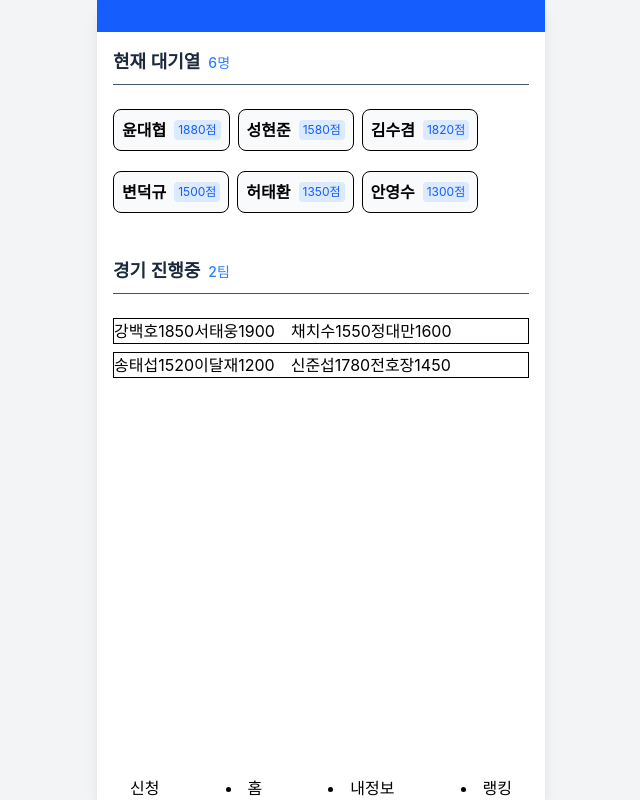
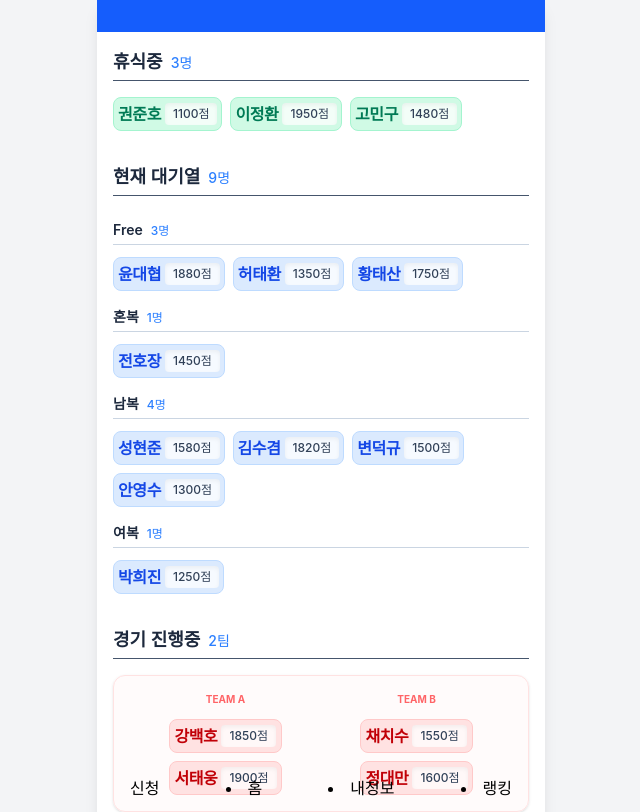
Before and after one commit to 2hyun2/badminton-webapp, a React (Vite) app in the folder client/: page / in a window 1280 px wide. Shown: the top 812 px of the page, without its empty margins (319-959 px from the left). Built offline with nearby package versions, Linux system fonts and the light colour scheme.

Commit message:
index-status

```diff
--- a/client/src/App.jsx
+++ b/client/src/App.jsx
@@ -1,32 +1,41 @@
+import { Fragment } from 'react'; // 이 줄을 추가하세요
 import { useState, useEffect, useMemo } from "react";
+import { UserCard } from "./components/UserCard";
+import { MatchCard } from "./components/MatchCard";
+
 
 function App() {
-        const userList = [
-                // 1경기 진행중 (Match ID: 101)
-                { id: 1, name: "강백호", tier: "A", rating: 1850, status: "경기중", matchId: 101 },
-                { id: 2, name: "서태웅", tier: "A", rating: 1900, status: "경기중", matchId: 101 },
-                { id: 3, name: "채치수", tier: "B", rating: 1550, status: "경기중", matchId: 101 },
-                { id: 4, name: "정대만", tier: "B", rating: 1600, status: "경기중", matchId: 101 },
+  const [userList, setUserList] = useState([
+    // 🏸 1경기 진행중 (남복 - Match ID: 101)
+    { id: 1, name: "강백호", tier: "A", rating: 1850, status: "경기중", matchId: 101, preferredMatch: "남복", playCount: 2, joinedAt: 1713600000000, wins: 1, losses: 0 },
+    { id: 2, name: "서태웅", tier: "A", rating: 1900, status: "경기중", matchId: 101, preferredMatch: "남복", playCount: 2, joinedAt: 1713600005000, wins: 2, losses: 0 },
+    { id: 3, name: "채치수", tier: "B", rating: 1550, status: "경기중", matchId: 101, preferredMatch: "남복", playCount: 1, joinedAt: 1713600010000, wins: 0, losses: 1 },
+    { id: 4, name: "정대만", tier: "B", rating: 1600, status: "경기중", matchId: 101, preferredMatch: "무관", playCount: 1, joinedAt: 1713600015000, wins: 1, losses: 0 },
 
-                // 2경기 진행중 (Match ID: 102)
-                { id: 5, name: "송태섭", tier: "B", rating: 1520, status: "경기중", matchId: 102 },
-                { id: 6, name: "이달재", tier: "C", rating: 1200, status: "경기중", matchId: 102 },
-                { id: 7, name: "신준섭", tier: "A", rating: 1780, status: "경기중", matchId: 102 },
-                { id: 8, name: "전호장", tier: "B", rating: 1450, status: "경기중", matchId: 102 },
+    // 🏸 2경기 진행중 (혼복 - Match ID: 102)
+    { id: 5, name: "송태섭", tier: "B", rating: 1520, status: "경기중", matchId: 102, preferredMatch: "혼복", playCount: 3, joinedAt: 1713600020000, wins: 1, losses: 1 },
+    { id: 6, name: "이한나", tier: "C", rating: 1200, status: "경기중", matchId: 102, preferredMatch: "혼복", playCount: 2, joinedAt: 1713600025000, wins: 1, losses: 0 },
+    { id: 7, name: "신준섭", tier: "A", rating: 1780, status: "경기중", matchId: 102, preferredMatch: "무관", playCount: 2, joinedAt: 1713600030000, wins: 2, losses: 0 },
+    { id: 8, name: "채소연", tier: "D", rating: 950, status: "경기중", matchId: 102, preferredMatch: "혼복", playCount: 1, joinedAt: 1713600035000, wins: 0, losses: 0 },
 
-                // 대기열 (6명)
-                { id: 9, name: "윤대협", tier: "A", rating: 1880, status: "대기중" },
-                { id: 10, name: "성현준", tier: "B", rating: 1580, status: "대기중" },
-                { id: 11, name: "김수겸", tier: "A", rating: 1820, status: "대기중" },
-                { id: 12, name: "변덕규", tier: "B", rating: 1500, status: "대기중" },
-                { id: 13, name: "허태환", tier: "C", rating: 1350, status: "대기중" },
-                { id: 14, name: "안영수", tier: "C", rating: 1300, status: "대기중" },
+    // ⏳ 대기열 (9명 - 나중에 정렬 로직 테스트를 위해 playCount와 joinedAt을 다양하게 섞어두었습니다)
+    { id: 9, name: "윤대협", tier: "A", rating: 1880, status: "대기중", matchId: null, preferredMatch: "무관", playCount: 0, joinedAt: 1713601000000, wins: 0, losses: 0 },
+    { id: 10, name: "성현준", tier: "B", rating: 1580, status: "대기중", matchId: null, preferredMatch: "남복", playCount: 0, joinedAt: 1713601050000, wins: 0, losses: 0 },
+    { id: 11, name: "김수겸", tier: "A", rating: 1820, status: "대기중", matchId: null, preferredMatch: "남복", playCount: 1, joinedAt: 1713600000000, wins: 1, losses: 0 }, // 1겜 쳤지만 엄청 일찍 대기건 사람
+    { id: 12, name: "변덕규", tier: "B", rating: 1500, status: "대기중", matchId: null, preferredMatch: "남복", playCount: 2, joinedAt: 1713602000000, wins: 0, losses: 2 },
+    { id: 13, name: "허태환", tier: "C", rating: 1350, status: "대기중", matchId: null, preferredMatch: "무관", playCount: 0, joinedAt: 1713601200000, wins: 0, losses: 0 },
+    { id: 14, name: "안영수", tier: "C", rating: 1300, status: "대기중", matchId: null, preferredMatch: "남복", playCount: 3, joinedAt: 1713601300000, wins: 2, losses: 1 },
+    { id: 15, name: "박희진", tier: "C", rating: 1250, status: "대기중", matchId: null, preferredMatch: "여복", playCount: 0, joinedAt: 1713601400000, wins: 0, losses: 0 },
+    { id: 16, name: "전호장", tier: "B", rating: 1450, status: "대기중", matchId: null, preferredMatch: "혼복", playCount: 0, joinedAt: 1713601500000, wins: 0, losses: 0 },
+    { id: 17, name: "황태산", tier: "A", rating: 1750, status: "대기중", matchId: null, preferredMatch: "무관", playCount: 1, joinedAt: 1713601600000, wins: 1, losses: 0 },
 
-                // 휴식 중 (3명)
-                { id: 15, name: "권준호", tier: "C", rating: 1100, status: "휴식중" },
-                { id: 16, name: "이정환", tier: "A", rating: 1950, status: "휴식중" },
-                { id: 17, name: "고민구", tier: "B", rating: 1480, status: "휴식중" },
-        ];
+    // ☕ 휴식 중 (3명)
+    { id: 18, name: "권준호", tier: "C", rating: 1100, status: "휴식중", matchId: null, preferredMatch: "무관", playCount: 2, joinedAt: 1713590000000, wins: 1, losses: 1 },
+    { id: 19, name: "이정환", tier: "A", rating: 1950, status: "휴식중", matchId: null, preferredMatch: "남복", playCount: 4, joinedAt: 1713591000000, wins: 4, losses: 0 },
+    { id: 20, name: "고민구", tier: "B", rating: 1480, status: "휴식중", matchId: null, preferredMatch: "남복", playCount: 1, joinedAt: 1713592000000, wins: 0, losses: 1 },
+  ]);
+
+  const [newUser, setNewUser] = useState("")
 
   const restingList = useMemo(() => {
     return userList.filter(user => user.status === "휴식중");
@@ -48,11 +57,30 @@ function App() {
     );
   }, [userList]);
 
-        const statusColor = {
-                "대기중": "text-blue-600 bg-blue-50",
-                "경기중": "text-red-600 bg-red-50",
-                "휴식중": "text-gray-500 bg-gray-100"
-        };
+
+
+  const handleJoinWaitList = () => {
+    const newUser = {
+      id: Date.now(),
+      name: "나민턴",
+      tier: "A",
+      rating: 1400,
+      status: "대기중"
+    }
+
+    setUserList([...userList, newUser])
+  }
+
+  const toggleStatus = (targetId) => {
+    const updateList = userList.map(user => {
+      if (user.id === targetId) {
+        const newStatus = user.status === "대기중" ? "휴식중" : "대기중";
+        return { ...user, status: newStatus };
+      }
+      return user;
+    })
+    setUserList(updateList)
+  }
 
   return (
     <div className="min-h-screen flex justify-center bg-gray-100">
@@ -65,66 +93,69 @@ function App() {
           {/* </div> */}
         </header>
         <main className="flex-1 p-8-4 overflow-y-auto">
-                                        <div className="wating-list flex flex-wrap gap-2 p-4">
-                                                <h4 className="w-full text-lg font-semibold text-slate-800 border-b border-slate-600 pb-2 mb-4">
-                                                        현재 대기열
-                                                        <span className="text-sm text-blue-500 font-medium ml-2">{userList.filter(item => item.status === "대기중").length}명</span>
+          <div className="resting-list flex flex-wrap gap-2 p-4">
+            <h4 className="w-full text-lg font-semibold text-slate-800 border-b border-slate-600 pb-1 mb-2">
+              휴식중
+              <span className="text-sm text-blue-500 font-medium ml-2">{userList.filter(item => item.status === "휴식중").length}명</span>
             </h4>
-                                                {userList
-                                                        .filter(item => item.status === "대기중")
+            {restingList
+              .filter(item => item.status === "휴식중")
               .map((user) => (
-                                                                <div className="inline-flex bg-gray-50 rounded-lg border  p-2 mb-3" key={user.id}>
-                                                                        <div className="flex items-center gap-2 font-weight-600">
-                                                                                <span className="font-bold">{user.name}</span>
-                                                                                {/* <span className="text-xs text-blue-600 bg-blue-100 px-2 py-0.5 rounded">{user.tier}조</span> */}
-                                                                                <span className="text-xs text-blue-600 bg-blue-100 px-1 py-0.5 rounded">{user.rating}점</span>
-                                                                        </div>
-                                                                </div>
+                <UserCard key={user.id} user={user} onToggle={toggleStatus} />
               ))
             }
           </div>
+
+          <div className="wating-list flex flex-col gap-2 p-4">
+            <h4 className="w-full text-lg font-semibold text-slate-800 border-b border-slate-600 pb-1 mb-2">
+              현재 대기열
+              <span className="text-sm text-blue-500 font-medium ml-2">
+                {userList.filter(item => item.status === "대기중").length}명
+              </span>
+            </h4>
+
+            {["무관", "혼복", "남복", "여복"].map((type) => {
+              const filteredUsers = userList.filter(
+                (item) => item.status === "대기중" && item.preferredMatch === type
+              );
+
+              return (
+                <div key={type} className='flex flex-wrap gap-2'>
+                  <h4 className="block w-full text-sm font-semibold text-slate-800 border-b border-slate-300 pb-1 mt-2 mb-1">
+                    {type === "무관" ? "Free" : type}
+                    <span className="text-xs text-blue-500 font-medium ml-2">{filteredUsers.length}명</span>
+                  </h4>
+
+                  {filteredUsers.length > 0 ? (
+                    filteredUsers.map((user) => (
+                      <UserCard key={user.id} user={user} onToggle={toggleStatus} />
+                    ))
+                  ) : (
+                    // <p className="text-xs text-slate-400 w-full ml-1">대기 인원 없음</p>
+                    null
+                  )}
+                </div>
+              );
+            })}
+          </div>
+
           <div className="playing-list flex flex-wrap gap-2 p-4">
-                                                <h4 className="w-full text-lg font-semibold text-slate-800 border-b border-slate-600 pb-2 mb-4">
+            <h4 className="w-full text-lg font-semibold text-slate-800 border-b border-slate-600 pb-1 mb-2">
               경기 진행중
               <span className="text-sm text-blue-500 font-medium ml-2">
-                                                                {/* {new Set(userList.filter(item => item.status === "경기중").map(item => item.matchId)).size}팀 */}
                 {matchIds.length}팀
               </span>
             </h4>
-                                                {
-                                                        matchIds.map(match => {
+            {matchIds.map(match => {
               const players = userList.filter(user => user.matchId === match);
-                                                                console.log(players);
               return (
-                                                                        <div className="flex gap-4 items-center justify-space w-full border" key={match}>
-                                                                                <div className="team team1">
-                                                                                        <span>
-                                                                                                {players[0].name}
-                                                                                                {players[0].rating}
-                                                                                        </span>
-                                                                                        <span>
-                                                                                                {players[1].name}
-                                                                                                {players[1].rating}
-                                                                                        </span>
-                                                                                </div>
-                                                                                <div className="team team2">
-                                                                                        <span>
-                                                                                                {players[2].name}
-                                                                                                {players[2].rating}
-                                                                                        </span>
-                                                                                        <span>
-                                                                                                {players[3].name}
-                                                                                                {players[3].rating}
-                                                                                        </span>
-                                                                                </div>
-                                                                        </div>
+                <MatchCard key={match} players={players} />
               )
-                                                        })
-                                                }
+            })}
           </div>
         </main>
         <nav className="fixed bottom-0 max-w-md w-full flex items-center justify-around border-top">
-                                        <button className="pointer">신청</button>
+          <button className="pointer" onClick={() => handleJoinWaitList()}>신청</button>
           <li>홈</li>
           <li>내정보</li>
           <li>랭킹</li>
--- /dev/null
+++ b/client/src/components/MatchCard.jsx
@@ -0,0 +1,31 @@
+import React from 'react'
+import { UserCard } from './UserCard'
+
+
+export const MatchCard = ({ players, onToggle }) => {
+return (
+    <div className="flex items-center justify-between w-full border border-red-100 bg-red-50/30 p-4 rounded-xl mb-4 shadow-sm">
+      <div className="flex flex-col gap-2 flex-1 items-center">
+        <span className="text-[10px] text-red-400 font-bold uppercase mb-1">Team A</span>
+        <div className="flex flex-col gap-2">
+          {players[0] && <UserCard user={players[0]}/>}
+          {players[1] && <UserCard user={players[1]}/>}
+        </div>
+      </div>
+
+      {/* <div className="px-4 flex flex-col items-center">
+        <div className="w-[1px] h-8 bg-red-200"></div>
+        <span className="my-2 font-black text-red-500 italic">VS</span>
+        <div className="w-[1px] h-8 bg-red-200"></div>
+      </div> */}
+
+      <div className="flex flex-col gap-2 flex-1 items-center">
+        <span className="text-[10px] text-red-400 font-bold uppercase mb-1">Team B</span>
+        <div className="flex flex-col gap-2">
+          {players[2] && <UserCard user={players[2]}/>}
+          {players[3] && <UserCard user={players[3]}/>}
+        </div>
+      </div>
+    </div>
+  );
+}
--- /dev/null
+++ b/client/src/components/UserCard.jsx
@@ -0,0 +1,29 @@
+import React from 'react'
+
+const statusColor = {
+  "대기중": "text-blue-700 bg-blue-100 border-blue-200",
+  "경기중": "text-red-700 bg-red-100 border-red-200",
+  "휴식중": "text-emerald-700 bg-emerald-100 border-emerald-200"
+};
+
+export const UserCard = ({ user, onToggle }) => {
+  return (
+    <div
+      onClick={() => onToggle(user.id)}
+      className={`${statusColor[user.status] || "bg-gray-100"} inline-flex rounded-lg border p-1 cursor-pointer transition-all`}
+    >
+      <div className="flex items-center gap-1 font-semibold">
+        <span className="text-base font-extrabold tracking-tight">
+          {user.name}
+        </span>
+        <span className="text-[12px] font-medium px-2 py-0.5 rounded bg-white/75 text-slate-700 shadow-inner">
+          {user.rating}점
+        </span>
+        {/* <span> */}
+          {/* {user.playCount}판 */}
+        {/* </span> */}
+        {/* {user.status === "대기중" ? user.preferredMatch : null} */}
+      </div>
+    </div>
+  );
+};
```
Also changed, not shown: 1 other file (tests, documents, lock files or other folders). Lines whose indentation alone changed are shown as unchanged.
